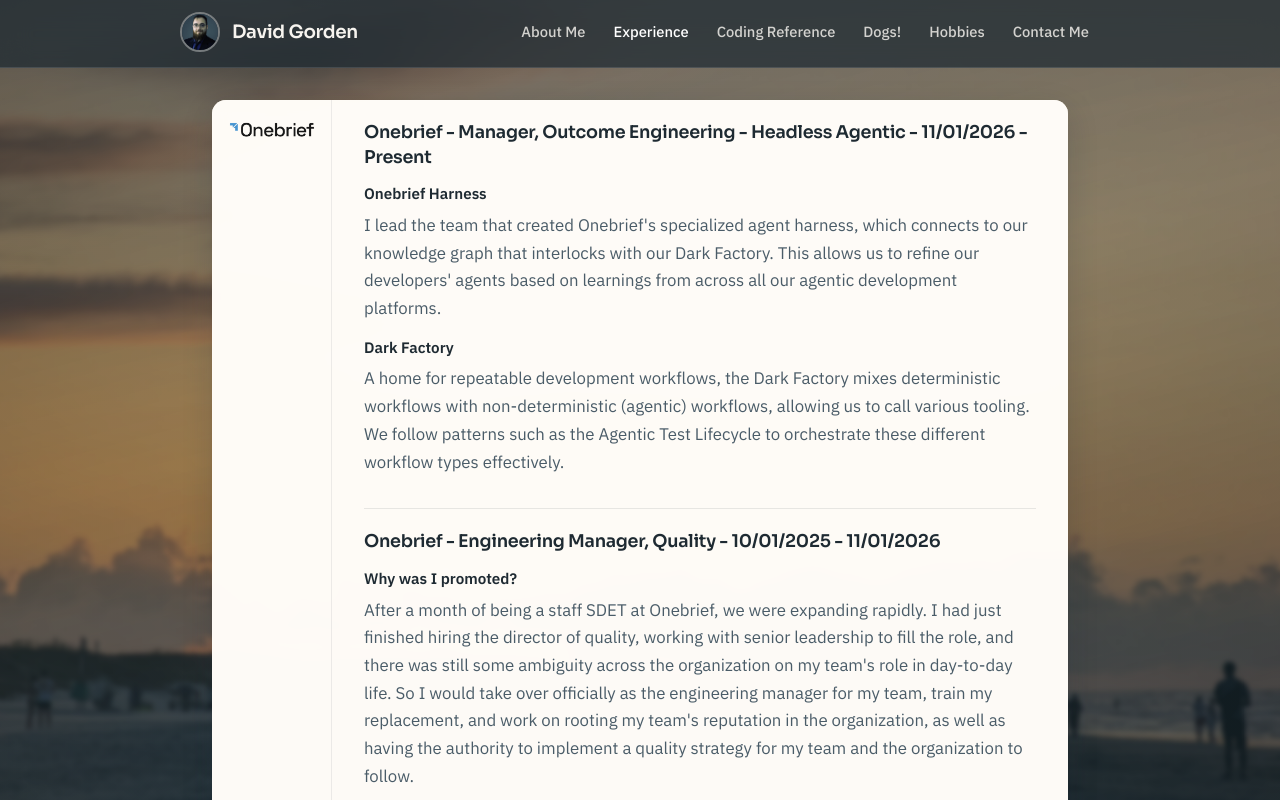
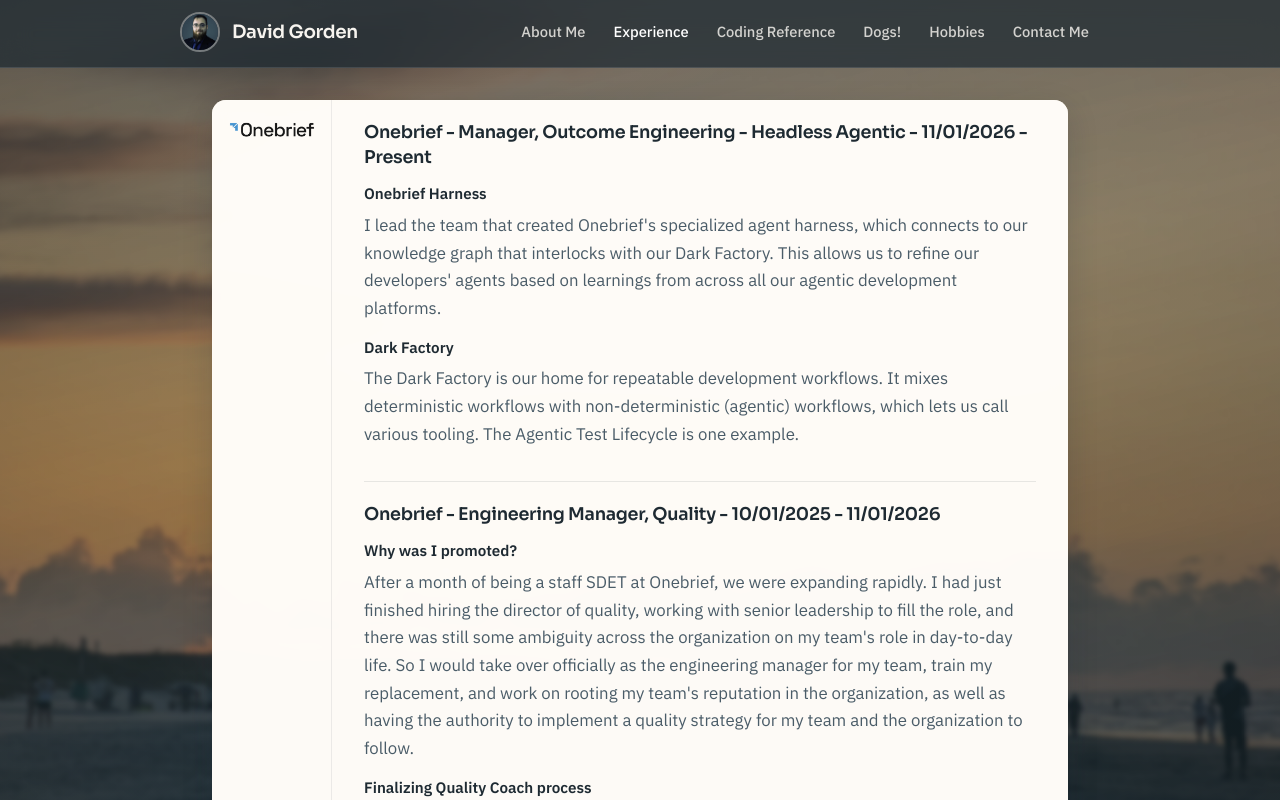
Before and after one commit to davgor/davgor.github.io, a React (Vite) app: page /experience in a window 1280 px wide. Shown: the top 800 px of the page. Built offline with nearby package versions, Linux system fonts and the light colour scheme.

Commit message:
Rework Dark Factory section to stay faithful to source
Co-Authored-By: Claude Sonnet 5.5 <noreply@anthropic.com>

```diff
--- a/src/data/jobs.ts
+++ b/src/data/jobs.ts
@@ -15,7 +15,7 @@ export const jobs: Job[] = [
           },
           {
             title: 'Dark Factory',
-            text: 'A home for repeatable development workflows, the Dark Factory mixes deterministic workflows with non-deterministic (agentic) workflows, allowing us to call various tooling. We follow patterns such as the Agentic Test Lifecycle to orchestrate these different workflow types effectively.',
+            text: 'The Dark Factory is our home for repeatable development workflows. It mixes deterministic workflows with non-deterministic (agentic) workflows, which lets us call various tooling. The Agentic Test Lifecycle is one example.',
           },
         ],
       },
```
Also changed, not shown: 1 other file (tests, documents, lock files or other folders).
